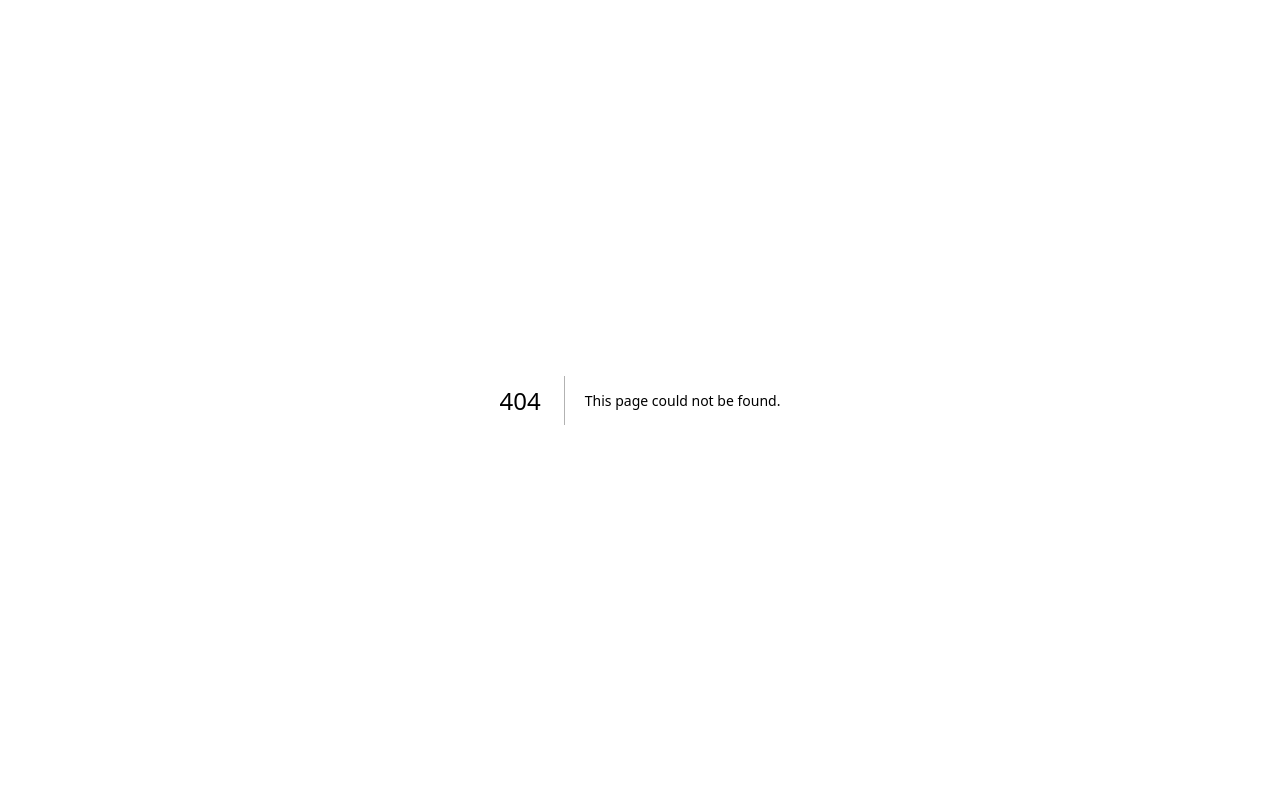
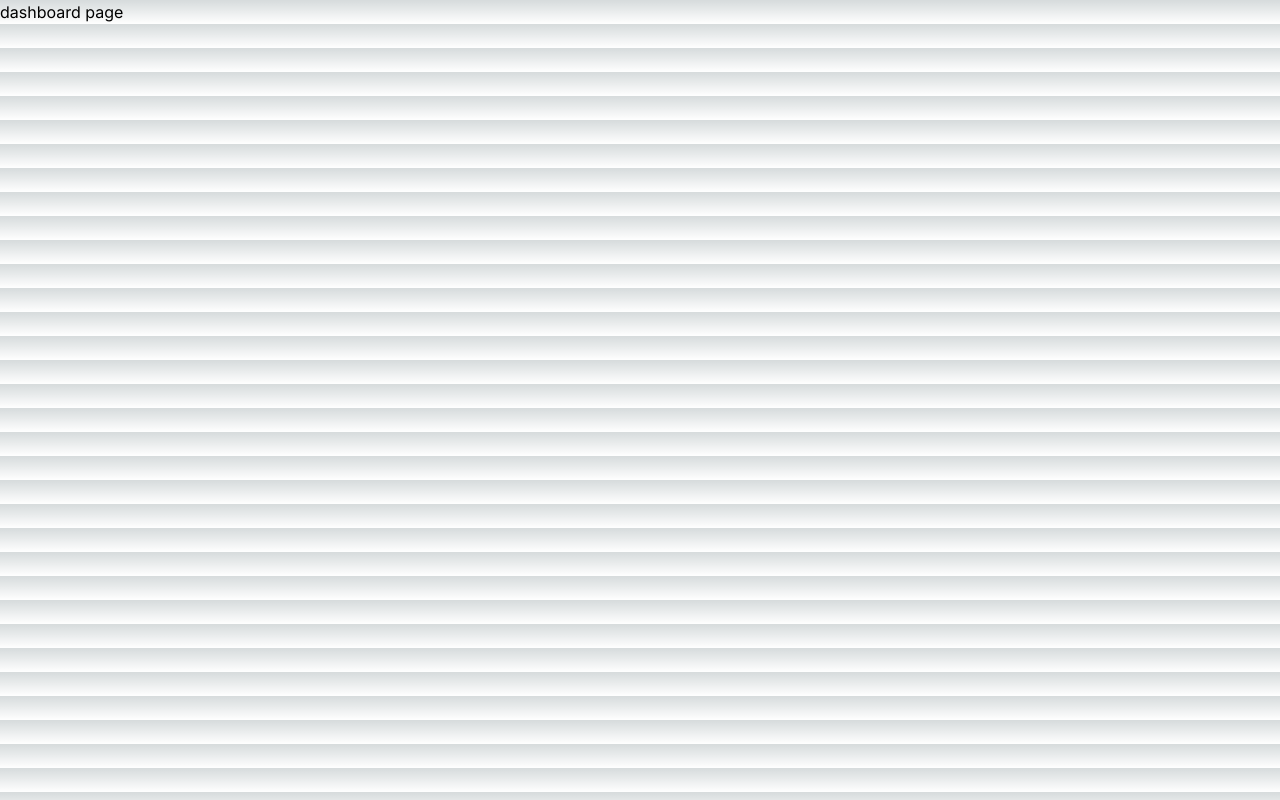
Before and after one commit to biniruu/admin-dashboard-nextjs14, a Next.js app: page /dashboard in a window 1280 px wide. Before the commit this address had no page. Built offline with nearby package versions, Linux system fonts and the light colour scheme.

Commit message:
feat: create dashboard page

```diff
--- /dev/null
+++ b/src/app/dashboard/page.tsx
@@ -0,0 +1,5 @@
+function page() {
+  return <div>dashboard page</div>
+}
+
+export default page
```
